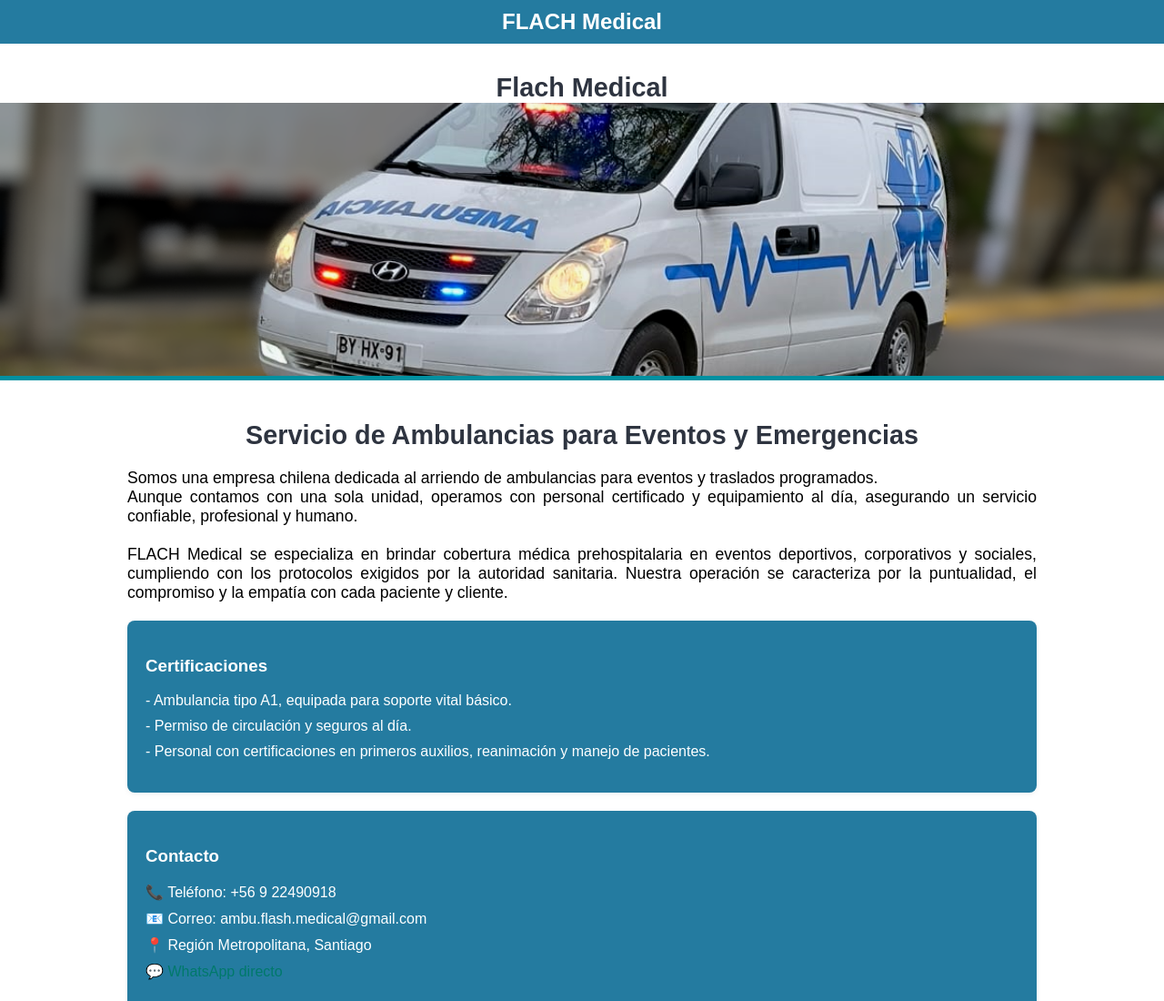
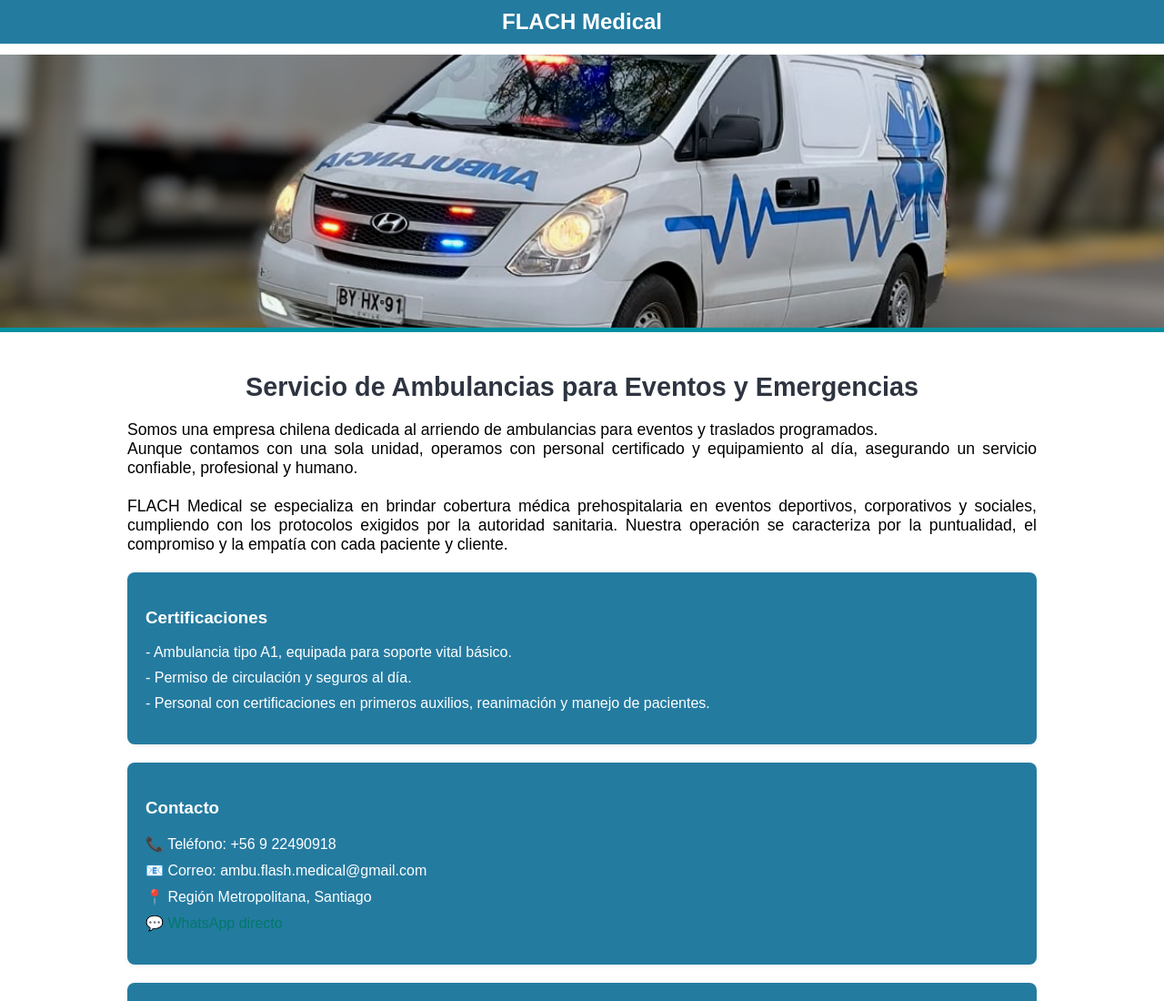
Before and after one commit to Matiastres/Matiastres.github.io, a plain HTML site: page index.html in a window 1280 px wide. Shown: the top 1100 px of the page at 91% size. Drawn offline with Linux system fonts and the light colour scheme.

Commit message:
Update index.html

```diff
--- a/index.html
+++ b/index.html
@@ -104,7 +104,6 @@
   <div class="topbar">FLACH Medical</div>
 <div class="topbar-space"></div> <!-- separa para que no tape contenido -->
 
-  <div class="highlight">Flach Medical</div>
   <header>
     <img src="image2.png" alt="Ambulancia FLACH Medical" class="hero-image" />
   </header>
```
